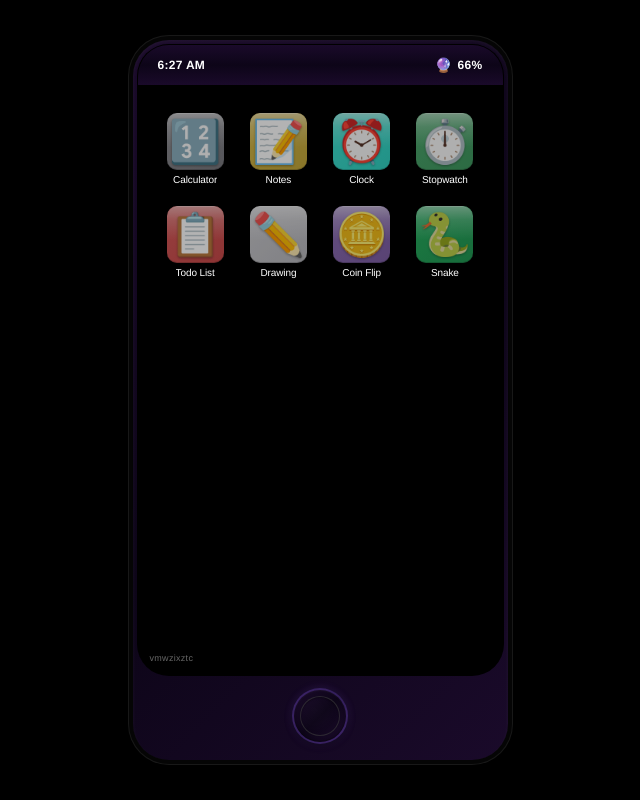
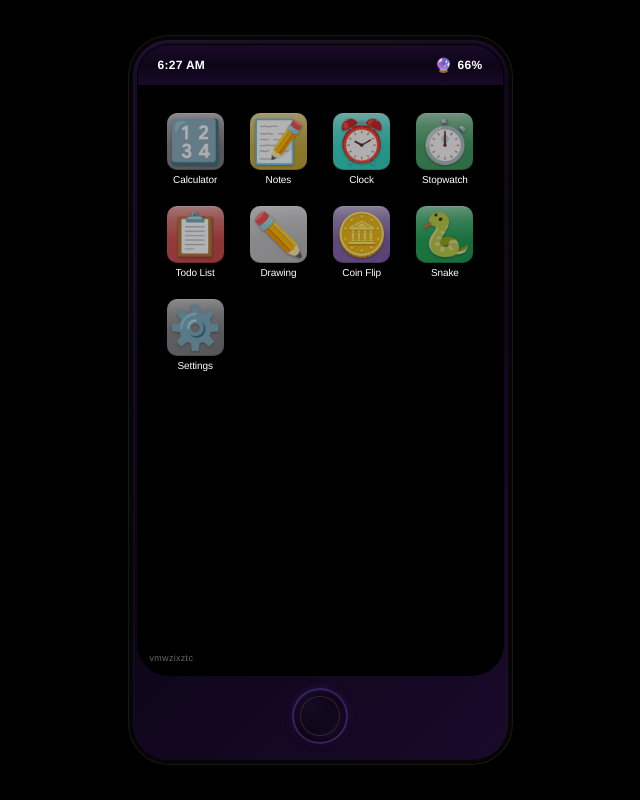
Before and after one commit to retired-wizard/vibephone, a Next.js app: page / in a window 1280 px wide. Shown: the whole page, without its empty margins (320-960 px from the left). Built offline with nearby package versions, Linux system fonts and the light colour scheme.

Commit message:
Add Settings app to home screen and format price display (remove trailing zeros)

```diff
--- a/app/api/list-models/route.ts
+++ b/app/api/list-models/route.ts
@@ -223,12 +223,17 @@ export async function GET() {
       const promptPricePerMillion = promptPricePerToken * 1000000
       const completionPricePerMillion = completionPricePerToken * 1000000
 
+      // Format price strings and remove trailing zeros (e.g., "1.5000" -> "1.5", "15.0000" -> "15")
+      const formatPrice = (price: number): string => {
+        return price.toString().replace(/\.0+$/, '').replace(/(\.[0-9]*?)0+$/, '$1')
+      }
+
       return {
         id: model.id,
         name: model.name || model.id.split('/').pop() || model.id,
         pricing: {
-          prompt: String(promptPricePerMillion),
-          completion: String(completionPricePerMillion)
+          prompt: formatPrice(promptPricePerMillion),
+          completion: formatPrice(completionPricePerMillion)
         }
       }
     })
--- a/app/page.tsx
+++ b/app/page.tsx
@@ -1,6 +1,7 @@
 'use client'
 
 import { useState, useEffect, useRef, useCallback } from 'react'
+import SettingsApp from './components/SettingsApp'
 
 export default function Home() {
   const [time, setTime] = useState(() => {
@@ -1008,7 +1009,8 @@ export default function Home() {
     { name: 'Todo List', icon: '📋', gradient: 'linear-gradient(135deg, #D85A5A 0%, #C84A4A 100%)' },
     { name: 'Drawing', icon: '✏️', gradient: 'linear-gradient(135deg, #C8C8CC 0%, #B8B8BD 100%)' },
     { name: 'Coin Flip', icon: '🪙', gradient: 'linear-gradient(135deg, #8E6FB5 0%, #7E5FA5 100%)' },
-    { name: 'Snake', icon: '🐍', gradient: 'linear-gradient(135deg, #27AE60 0%, #229954 100%)' }
+    { name: 'Snake', icon: '🐍', gradient: 'linear-gradient(135deg, #27AE60 0%, #229954 100%)' },
+    { name: 'Settings', icon: '⚙️', gradient: 'linear-gradient(135deg, #8E8E93 0%, #7A7A80 100%)' }
   ]
 
   // Helper function to check if an app has been loaded
@@ -1121,7 +1123,10 @@ export default function Home() {
               background: '#000',
               overflow: 'hidden'
             }}>
-              {loading ? (
+              {currentApp === 'Settings' ? (
+                /* Settings App - Rendered directly */
+                <SettingsApp />
+              ) : loading ? (
                 /* Loading Screen - Dark Magic Cauldron */
                 <div style={{
                   width: '100%',
```
